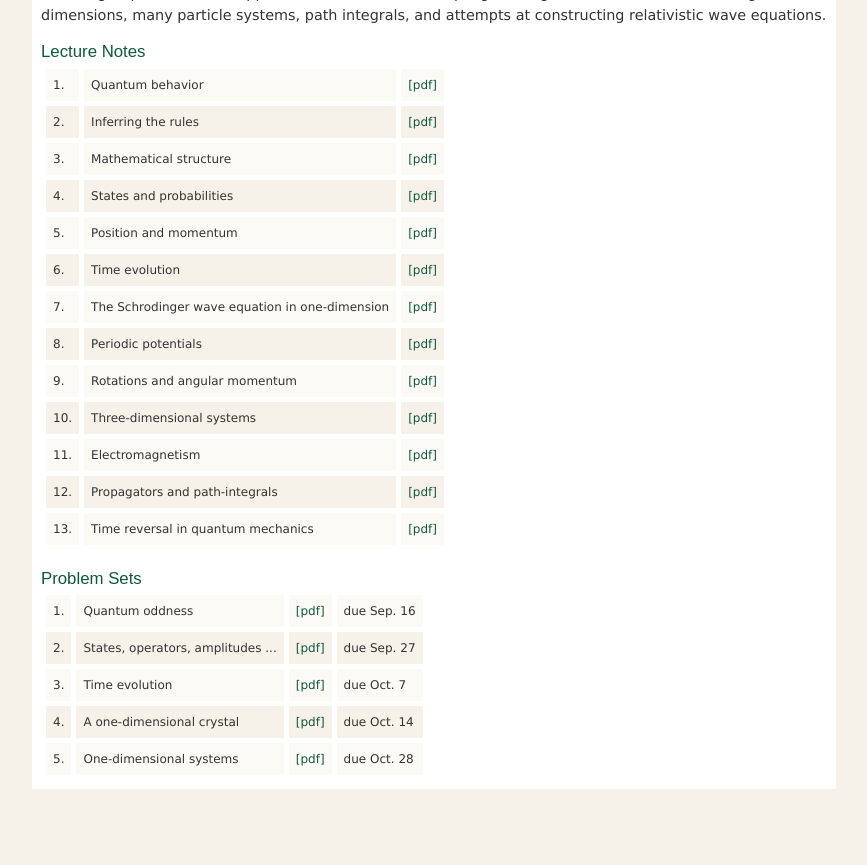
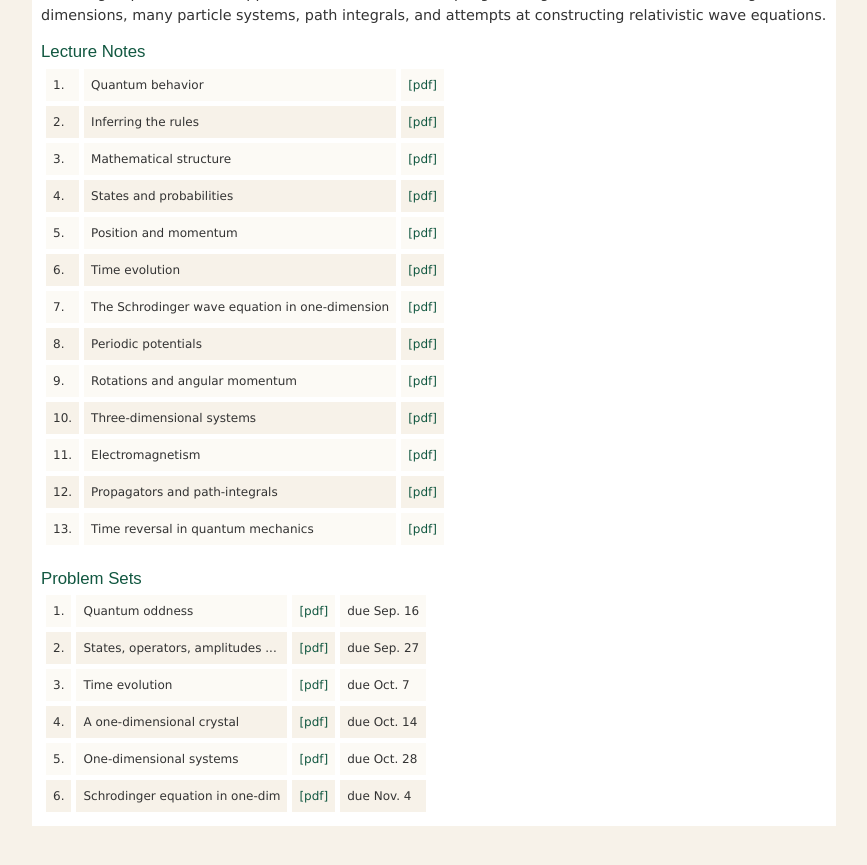
Before and after one commit to jozefdudek/personal_website, a Jekyll site: the page built from Phys621.html, in a window 1280 px wide and 900 px high, scrolled down 2476 px. Shown: the top 865 px of the window, without its empty margins (192-1059 px from the left). Built offline with Jekyll 4.4.1, drawn with Linux system fonts in a browser that asks for light colours.

Commit message:
added hw 6

```diff
--- a/Phys621.html
+++ b/Phys621.html
@@ -265,7 +265,7 @@
 
     <tr class="highlights">
       <td class="highlights"> 3. </td>
-      <td class="highlights">Time evolution </td>
+      <td class="highlights">Time evolution</td>
       <td class="highlights">
         <a href="https://wm1693.box.com/s/l4av0kik0gnqfe7blvx7pf7otap0krxc">[pdf]</a>
       </td>
@@ -293,16 +293,18 @@
       <td class="highlights">due Oct. 28</td>
     </tr>
 
-     <!--
+
 
   <tr class="highlights">
       <td class="highlights"> 6. </td>
-      <td class="highlights">Schrodinger equation in one-dim </td>
+      <td class="highlights">Schrodinger equation in one-dim</td>
       <td class="highlights">
-        <a href="https://wm1693.box.com/s/7ck3aone6m77qbabyviri97ue316g4o8">[pdf]</a>
+        <a href="https://wm1693.box.com/s/r7iok5r1la8iq1uygotbtwavdyo169y4">[pdf]</a>
       </td>
-      <td class="highlights">due Nov. 5</td>
+      <td class="highlights">due Nov. 4</td>
     </tr>
+
+    <!--
 
   <tr class="highlights">
       <td class="highlights"> 7. </td>
```
